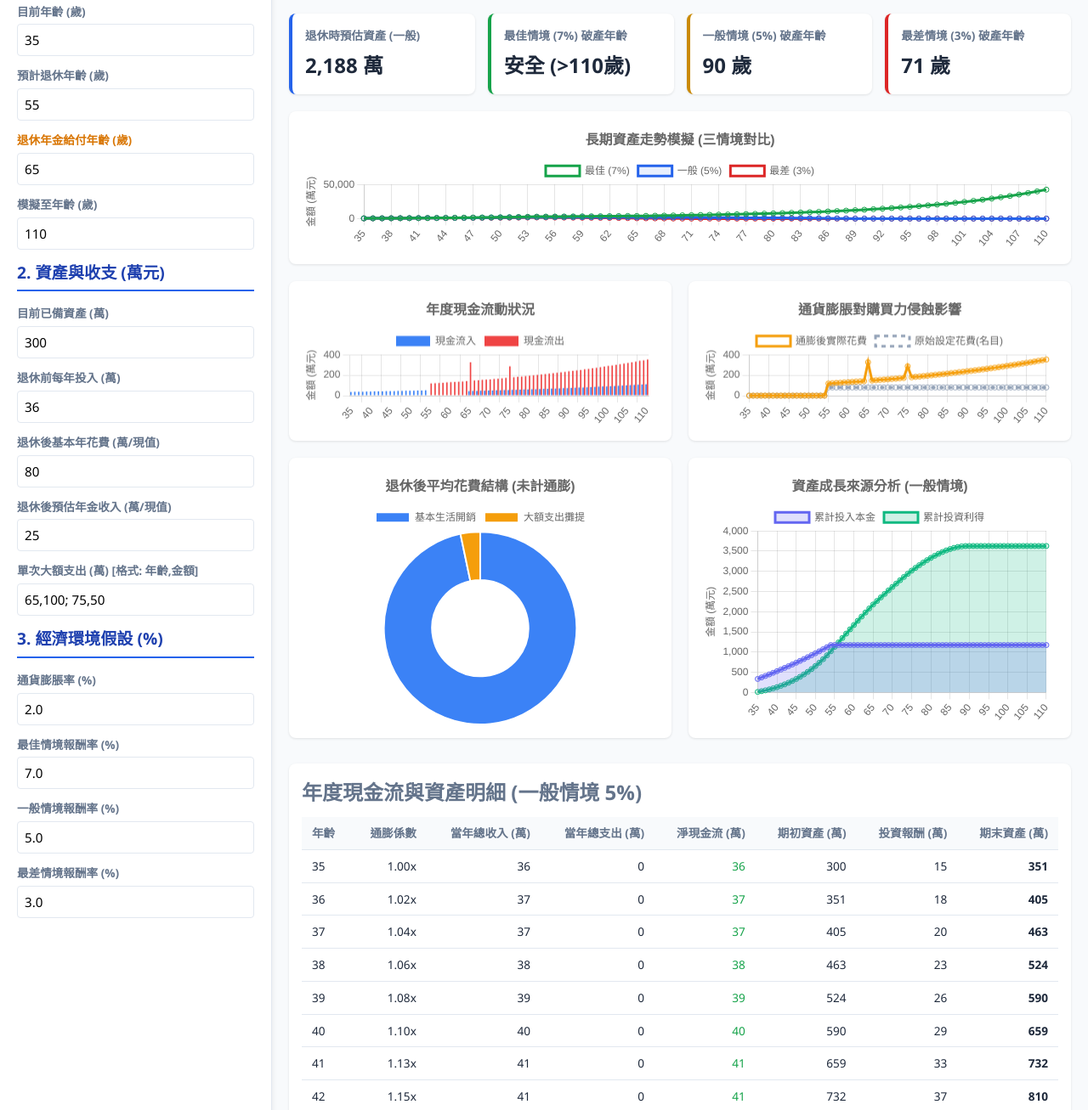
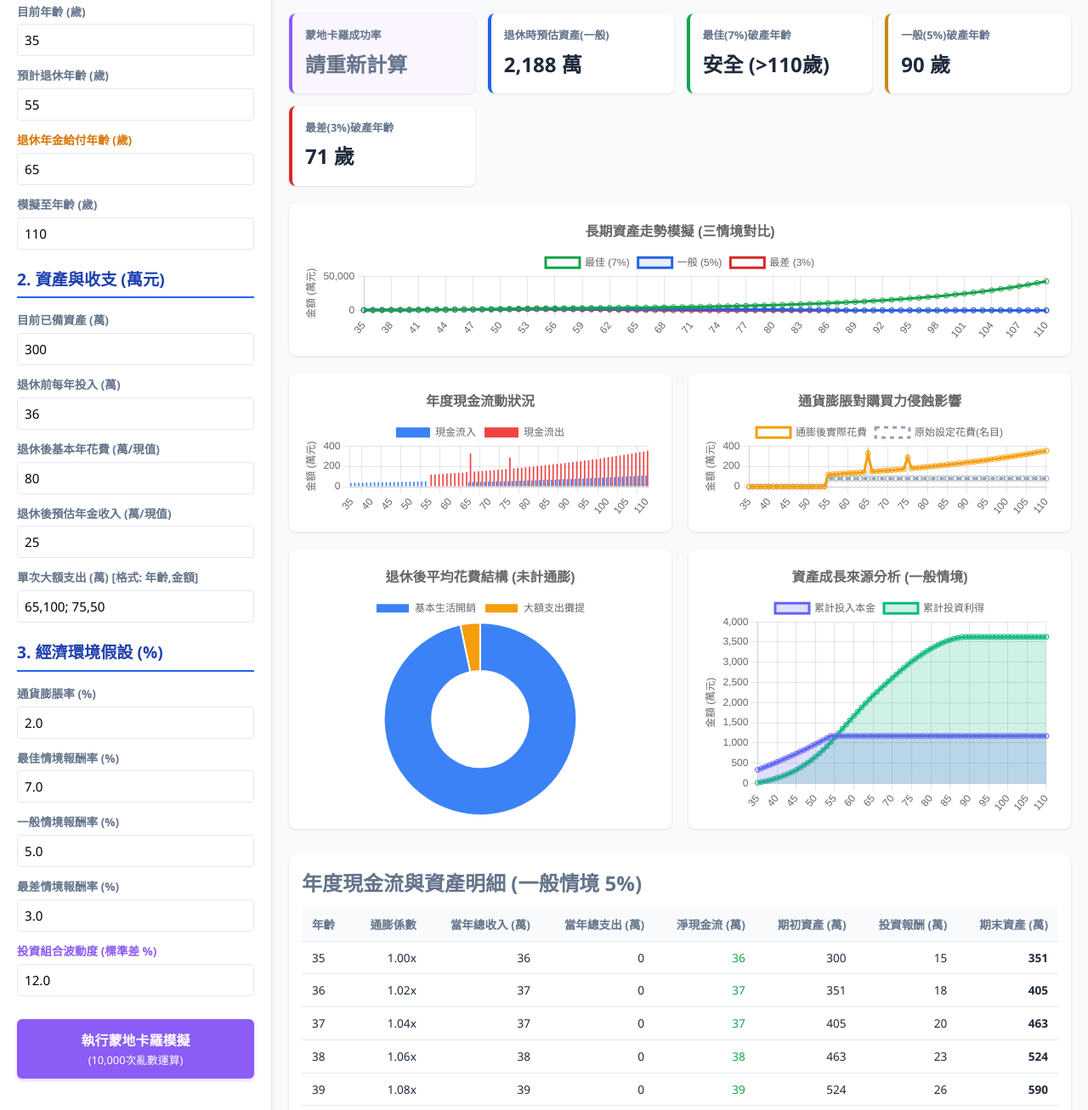
Before and after one commit to kalapontsai/Retirement-Planning-Dashboard, a plain HTML site: page index.html in a window 1280 px wide. Shown: the part 70-1377 px from the top of the page at 85% size. Drawn offline with nearby package versions, Linux system fonts and the light colour scheme.

Commit message:
add 蒙地卡羅模擬 (Monte Carlo Simulation) 來運算「成功率 (機率)」

```diff
--- a/index.html
+++ b/index.html
@@ -12,6 +12,7 @@
             --success: #16a34a;
             --warning: #ca8a04;
             --danger: #dc2626;
+            --mc-color: #8b5cf6; /* 蒙地卡羅專屬紫色 */
             --bg-color: #f8fafc;
             --card-bg: #ffffff;
             --text-main: #1e293b;
@@ -26,12 +27,19 @@
 
         /* Sidebar / Inputs */
         .sidebar { width: 320px; background: var(--card-bg); padding: 20px; border-right: 1px solid var(--border); overflow-y: auto; box-shadow: 2px 0 5px rgba(0,0,0,0.05); z-index: 10; }
-        .sidebar h2 { font-size: 1.2rem; margin-bottom: 15px; color: var(--primary-dark); border-bottom: 2px solid var(--primary); padding-bottom: 5px; }
+        .sidebar h2 { font-size: 1.2rem; margin-bottom: 15px; color: var(--primary-dark); border-bottom: 2px solid var(--primary); padding-bottom: 5px; margin-top: 20px; }
+        .sidebar h2:first-child { margin-top: 0; }
         .input-group { margin-bottom: 12px; }
         .input-group label { display: block; font-size: 0.85rem; font-weight: 600; margin-bottom: 4px; color: var(--text-muted); }
         .input-group input { width: 100%; padding: 8px; border: 1px solid var(--border); border-radius: 4px; font-size: 0.95rem; }
         .input-group input:focus { outline: none; border-color: var(--primary); box-shadow: 0 0 0 2px rgba(37,99,235,0.2); }
-        .highlight-input label { color: #d97706; } /* 標註新增的參數 */
+
+        .highlight-input label { color: #d97706; }
+        .mc-input label { color: var(--mc-color); }
+
+        .btn-mc { background: var(--mc-color); color: white; border: none; padding: 12px; width: 100%; border-radius: 6px; cursor: pointer; font-weight: bold; transition: background 0.3s; margin-top: 15px; font-size: 1rem; box-shadow: 0 2px 4px rgba(139,92,246,0.3); }
+        .btn-mc:hover { background: #7c3aed; }
+        .btn-mc:disabled { background: #c4b5fd; cursor: not-allowed; }
 
         /* Main Content */
         .main-content { flex: 1; padding: 20px; overflow-y: auto; }
@@ -41,13 +49,15 @@
         .btn-print:hover { background: var(--primary-dark); }
 
         /* Dashboard Metrics */
-        .metrics-grid { display: grid; grid-template-columns: repeat(auto-fit, minmax(200px, 1fr)); gap: 15px; margin-bottom: 20px; }
+        .metrics-grid { display: grid; grid-template-columns: repeat(auto-fit, minmax(180px, 1fr)); gap: 15px; margin-bottom: 20px; }
         .metric-card { background: var(--card-bg); padding: 15px; border-radius: 8px; box-shadow: 0 1px 3px rgba(0,0,0,0.1); border-left: 4px solid var(--primary); }
-        .metric-card h3 { font-size: 0.85rem; color: var(--text-muted); text-transform: uppercase; }
+        .metric-card h3 { font-size: 0.8rem; color: var(--text-muted); text-transform: uppercase; }
         .metric-card .value { font-size: 1.5rem; font-weight: bold; margin-top: 5px; }
+
         .metric-card.success { border-left-color: var(--success); }
         .metric-card.warning { border-left-color: var(--warning); }
         .metric-card.danger { border-left-color: var(--danger); }
+        .metric-card.mc-card { border-left-color: var(--mc-color); background-color: #faf5ff; }
 
         /* Charts Grid */
         .charts-grid { display: grid; grid-template-columns: repeat(2, 1fr); gap: 20px; margin-bottom: 30px; }
@@ -65,7 +75,7 @@
         /* Print Styles */
         @media print {
             .sidebar { display: none; }
-            .btn-print { display: none; }
+            .btn-print, .btn-mc { display: none; }
             .container { display: block; }
             .main-content { padding: 0; }
             .charts-grid { grid-template-columns: 1fr; page-break-inside: avoid; }
@@ -138,6 +148,12 @@
             <label>最差情境報酬率 (%)</label>
             <input type="number" id="rateWorst" value="3.0" step="0.1" onchange="calculate()">
         </div>
+        <div class="input-group mc-input">
+            <label>投資組合波動度 (標準差 %)</label>
+            <input type="number" id="volatility" value="12.0" step="0.1" onchange="calculate()">
+        </div>
+
+        <button id="btnMC" class="btn-mc" onclick="runMonteCarlo()">執行蒙地卡羅模擬<br><span style="font-size:0.8rem; font-weight:normal;">(10,000次亂數運算)</span></button>
     </aside>
 
     <!-- Main Dashboard -->
@@ -149,20 +165,24 @@
 
         <!-- Metrics -->
         <div class="metrics-grid">
+            <div class="metric-card mc-card">
+                <h3>蒙地卡羅成功率</h3>
+                <div class="value" id="valMonteCarlo" style="color: var(--mc-color);">未計算</div>
+            </div>
             <div class="metric-card">
-                <h3>退休時預估資產 (一般)</h3>
+                <h3>退休時預估資產(一般)</h3>
                 <div class="value" id="valRetireAssets">0 萬</div>
             </div>
             <div class="metric-card success">
-                <h3>最佳情境 (7%) 破產年齡</h3>
+                <h3>最佳(7%)破產年齡</h3>
                 <div class="value" id="valBankruptBest">無</div>
             </div>
             <div class="metric-card warning">
-                <h3>一般情境 (5%) 破產年齡</h3>
+                <h3>一般(5%)破產年齡</h3>
                 <div class="value" id="valBankruptNormal">無</div>
             </div>
             <div class="metric-card danger">
-                <h3>最差情境 (3%) 破產年齡</h3>
+                <h3>最差(3%)破產年齡</h3>
                 <div class="value" id="valBankruptWorst">無</div>
             </div>
         </div>
@@ -231,11 +251,115 @@
         return expenses;
     }
 
+    // Box-Muller 轉換：產生符合常態分配的隨機數
+    function randomNormal(mean, stdDev) {
+        let u1 = 0, u2 = 0;
+        while (u1 === 0) u1 = Math.random();
+        while (u2 === 0) u2 = Math.random();
+        const z0 = Math.sqrt(-2.0 * Math.log(u1)) * Math.cos(2.0 * Math.PI * u2);
+        return z0 * stdDev + mean;
+    }
+
+    // 蒙地卡羅模擬函數 (獨立運作，不即時更新)
+    function runMonteCarlo() {
+        const btn = document.getElementById('btnMC');
+        const display = document.getElementById('valMonteCarlo');
+
+        btn.disabled = true;
+        btn.innerHTML = '計算中...<br><span style="font-size:0.8rem; font-weight:normal;">請稍候</span>';
+        display.innerText = '運算中...';
+        display.style.color = 'var(--text-muted)';
+
+        // 使用 setTimeout 讓瀏覽器有時間更新 UI 按鈕狀態，再開始大量運算
+        setTimeout(() => {
+            const iterations = 10000; // 模擬 10,000 次
+            let successCount = 0;
+
+            // 取得當前參數
+            const currentAge = parseInt(document.getElementById('currentAge').value);
+            const retireAge = parseInt(document.getElementById('retireAge').value);
+            const pensionStartAge = parseInt(document.getElementById('pensionStartAge').value);
+            const endAge = 110;
+            const initialAssets = parseFloat(document.getElementById('initialAssets').value);
+            const annualSavings = parseFloat(document.getElementById('annualSavings').value);
+            const annualExpenses = parseFloat(document.getElementById('annualExpenses').value);
+            const annualPension = parseFloat(document.getElementById('annualPension').value);
+            const largeExpenses = parseLargeExpenses(document.getElementById('largeExpenses').value);
+            const inflationRate = parseFloat(document.getElementById('inflationRate').value) / 100;
+
+            // 蒙地卡羅使用「一般情境」作為平均預期報酬，加上使用者設定的標準差
+            const meanReturn = parseFloat(document.getElementById('rateNormal').value) / 100;
+            const volatility = parseFloat(document.getElementById('volatility').value) / 100;
+
+            for (let i = 0; i < iterations; i++) {
+                let balance = initialAssets;
+                let isBankrupt = false;
+
+                for (let age = currentAge; age <= endAge; age++) {
+                    let yearsFromNow = age - currentAge;
+                    let infFactor = Math.pow(1 + inflationRate, yearsFromNow);
+
+                    let isRetired = age >= retireAge;
+                    let isPensionActive = age >= pensionStartAge;
+
+                    let rawIncome = 0;
+                    if (!isRetired) rawIncome = annualSavings;
+                    else if (isPensionActive) rawIncome = annualPension;
+
+                    let incomeReal = rawIncome * infFactor;
+                    let rawExpense = isRetired ? annualExpenses : 0;
+                    let expenseReal = rawExpense * infFactor;
+                    let extraExpense = (largeExpenses[age] || 0) * infFactor;
+                    let totalExpense = expenseReal + extraExpense;
+
+                    let netCashFlow = incomeReal - totalExpense;
+
+                    // 產生當年度的隨機報酬率
+                    let randomReturnRate = randomNormal(meanReturn, volatility);
+
+                    // 計算投資報酬與新餘額
+                    if (balance > 0) {
+                        let invReturn = balance * randomReturnRate;
+                        balance = balance + netCashFlow + invReturn;
+                    } else {
+                        balance = balance + netCashFlow;
+                    }
+
+                    if (balance < 0) {
+                        isBankrupt = true;
+                        break; // 提早破產，結束這個迴圈
+                    }
+                }
+
+                if (!isBankrupt) {
+                    successCount++;
+                }
+            }
+
+            // 計算成功率並更新 UI
+            const successRate = ((successCount / iterations) * 100).toFixed(1);
+            display.innerText = successRate + ' %';
+
+            if (successRate >= 90) display.style.color = 'var(--success)';
+            else if (successRate >= 70) display.style.color = 'var(--warning)';
+            else display.style.color = 'var(--danger)';
+
+            btn.disabled = false;
+            btn.innerHTML = '執行蒙地卡羅模擬<br><span style="font-size:0.8rem; font-weight:normal;">(10,000次亂數運算)</span>';
+        }, 50); // 延遲 50 毫秒確保 UI 刷新
+    }
+
+    // 主計算引擎 (即時更新用)
     function calculate() {
+        // 重置蒙地卡羅狀態 (提示使用者參數已改變，需重新跑模擬)
+        const mcDisplay = document.getElementById('valMonteCarlo');
+        mcDisplay.innerText = "請重新計算";
+        mcDisplay.style.color = "var(--text-muted)";
+
         // 1. 取得輸入參數
         const currentAge = parseInt(document.getElementById('currentAge').value);
         const retireAge = parseInt(document.getElementById('retireAge').value);
-        const pensionStartAge = parseInt(document.getElementById('pensionStartAge').value); // 新增變數
+        const pensionStartAge = parseInt(document.getElementById('pensionStartAge').value);
         const endAge = 110;
 
         const initialAssets = parseFloat(document.getElementById('initialAssets').value);
@@ -264,40 +388,30 @@
         let cumulativeReturns = 0;
         let compSavingsData = [], compReturnsData = [];
 
-        // 2. 核心模擬引擎 (Excel 公式轉換)
+        // 2. 核心模擬引擎 (確定性模型)
         for (let age = currentAge; age <= endAge; age++) {
             let yearsFromNow = age - currentAge;
             let infFactor = Math.pow(1 + inflationRate, yearsFromNow);
 
-            // 判斷狀態
             let isRetired = age >= retireAge;
-            let isPensionActive = age >= pensionStartAge; // 是否開始領年金
+            let isPensionActive = age >= pensionStartAge;
 
-            // 收入計算 (判斷是否在空窗期)
             let rawIncome = 0;
             if (!isRetired) {
-                rawIncome = annualSavings; // 尚未退休，繼續儲蓄投入
+                rawIncome = annualSavings;
             } else if (isPensionActive) {
-                rawIncome = annualPension; // 已退休，且達到給付年齡
+                rawIncome = annualPension;
             }
-            // 若 isRetired == true 但 isPensionActive == false，rawIncome 維持為 0 (空窗期)
 
-            // 收入與支出經通膨調整
             let incomeReal = rawIncome * infFactor;
-
             let rawExpense = isRetired ? annualExpenses : 0;
             let expenseReal = rawExpense * infFactor;
-
-            // 單筆大額支出
             let extraExpense = (largeExpenses[age] || 0) * infFactor;
             let totalExpense = expenseReal + extraExpense;
 
             let netCashFlow = incomeReal - totalExpense;
-
-            // 紀錄一般情境初值
             let startNormal = balNormal;
 
-            // 計算三種情境的當年投資報酬與期末資產
             // 最佳情境
             if (balBest > 0) {
                 let returnBest = balBest * rateBest;
@@ -323,14 +437,11 @@
                 if (balWorst < 0) balWorst = 0;
             } else { balWorst = 0; }
 
-            // 紀錄退休當下的資產 (一般情境)
             if (age === retireAge) assetsAtRetirement = balNormal;
 
-            // 累積數據 (一般情境用作圖表)
             if (age < retireAge) { cumulativeSavings += incomeReal; }
             cumulativeReturns += returnNormal;
 
-            // 存入陣列供圖表使用
             labels.push(age);
             dataBest.push(Math.round(balBest));
             dataNormal.push(Math.round(balNormal));
@@ -342,7 +453,6 @@
             compSavingsData.push(Math.round(cumulativeSavings));
             compReturnsData.push(Math.round(cumulativeReturns));
 
-            // 建立 Data Table (僅列出一般情境)
             tableHTML += `
                 <tr>
                     <td class="text-left">${age}</td>
@@ -381,17 +491,15 @@
             { label: '原始設定花費(名目)', data: dataInflationImpact, borderColor: '#94a3b8', borderDash: [5, 5], backgroundColor: 'transparent' }
         ], '通貨膨脹對購買力侵蝕影響');
 
-        // 資產組成 (本金投入 vs 投資利得)
         renderChart('chartAssetComposition', 'line', labels, [
             { label: '累計投入本金', data: compSavingsData, borderColor: '#6366f1', fill: true, backgroundColor: 'rgba(99,102,241,0.2)' },
             { label: '累計投資利得', data: compReturnsData, borderColor: '#10b981', fill: true, backgroundColor: 'rgba(16,185,129,0.2)' }
         ], '資產成長來源分析 (一般情境)');
 
-        // 花費結構圓餅圖 (退休後年均)
         const avgBasic = annualExpenses;
         let totalLarge = 0;
         for(let key in largeExpenses) totalLarge += largeExpenses[key];
-        const avgLarge = totalLarge / (endAge - retireAge || 1); // 攤提到退休後年份
+        const avgLarge = totalLarge / (endAge - retireAge || 1);
         renderPieChart('chartExpenseBreakdown', ['基本生活開銷', '大額支出攤提'], [avgBasic, avgLarge], '退休後平均花費結構 (未計通膨)');
     }
 
```
